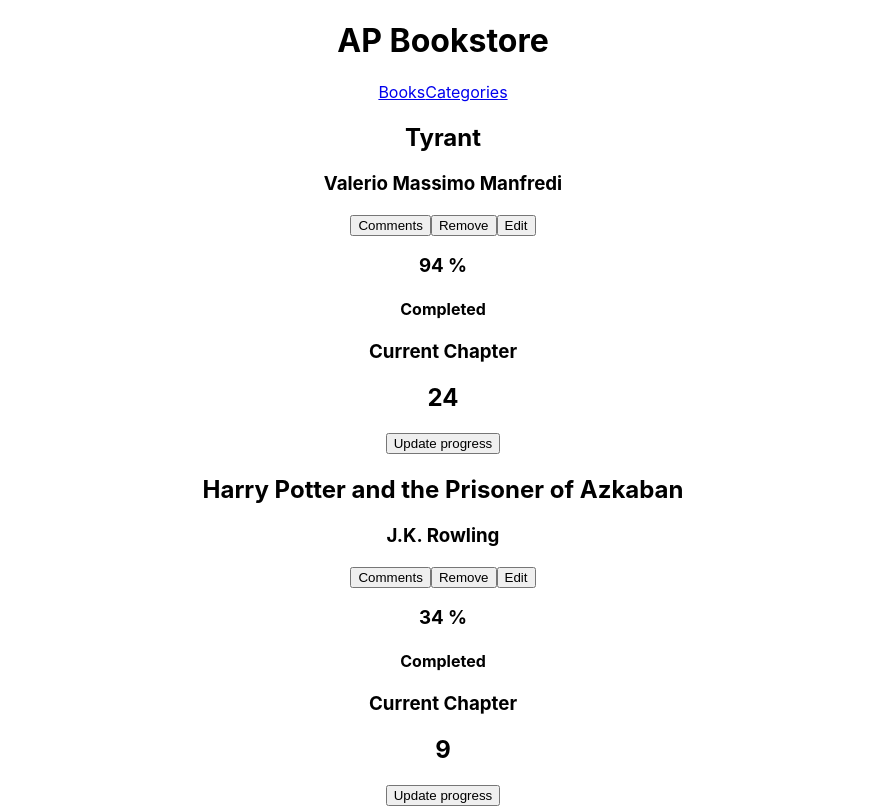
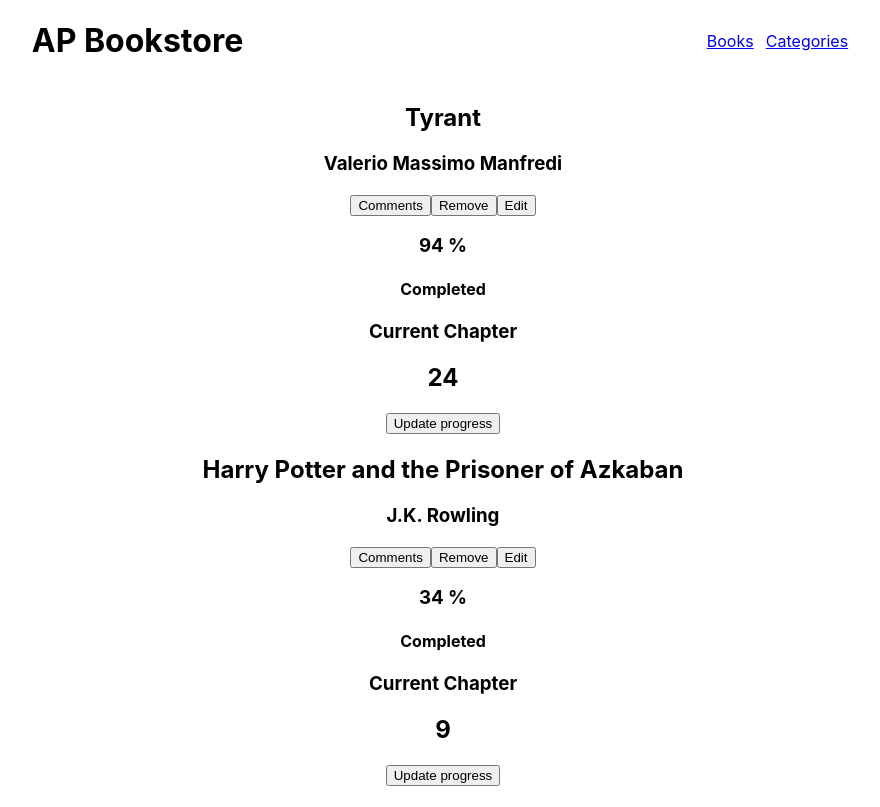
Before and after one commit to mullenlucas/react-bookstore, a React (Create React App) app: page / in a window 1280 px wide. Shown: the top 807 px of the page, without its empty margins (197-1077 px from the left). Built offline with nearby package versions, Linux system fonts and the light colour scheme.

Commit message:
add minimal styling

```diff
--- a/src/App.css
+++ /dev/null
@@ -1,38 +0,0 @@
-.App {
-  text-align: center;
-}
-
-.App-logo {
-  height: 40vmin;
-  pointer-events: none;
-}
-
-@media (prefers-reduced-motion: no-preference) {
-  .App-logo {
-    animation: App-logo-spin infinite 20s linear;
-  }
-}
-
-.App-header {
-  background-color: #282c34;
-  min-height: 100vh;
-  display: flex;
-  flex-direction: column;
-  align-items: center;
-  justify-content: center;
-  font-size: calc(10px + 2vmin);
-  color: white;
-}
-
-.App-link {
-  color: #61dafb;
-}
-
-@keyframes App-logo-spin {
-  from {
-    transform: rotate(0deg);
-  }
-  to {
-    transform: rotate(360deg);
-  }
-}
--- a/src/App.js
+++ b/src/App.js
@@ -1,6 +1,6 @@
 import { Outlet } from 'react-router-dom';
 import Header from './components/Nav';
-import './App.css';
+import './index.css';
 
 function App() {
   return (
--- a/src/components/Nav.js
+++ b/src/components/Nav.js
@@ -5,8 +5,10 @@
   return (
     <header>
       <h1>AP Bookstore</h1>
-      <NavLink to="/" className="link">Books</NavLink>
-      <NavLink to="/categories" className="link">Categories</NavLink>
+      <div className="h-links">
+        <NavLink to="/" className="link">Books</NavLink>
+        <NavLink to="/categories" className="link">Categories</NavLink>
+      </div>
     </header>
   );
 }
--- a/src/index.css
+++ b/src/index.css
@@ -11,3 +11,24 @@
   font-family: source-code-pro, Menlo, Monaco, Consolas, 'Courier New',
     monospace;
 }
+
+header {
+  display: flex;
+  justify-content: space-around;
+  align-items: center;
+}
+
+.h-links {
+  display: flex;
+  justify-content: space-around;
+  align-items: center;
+  width: 12%;
+}
+
+#main-sec {
+  display: flex;
+  justify-content: center;
+  align-items: center;
+  flex-direction: column;
+  text-align: center;
+}
```
